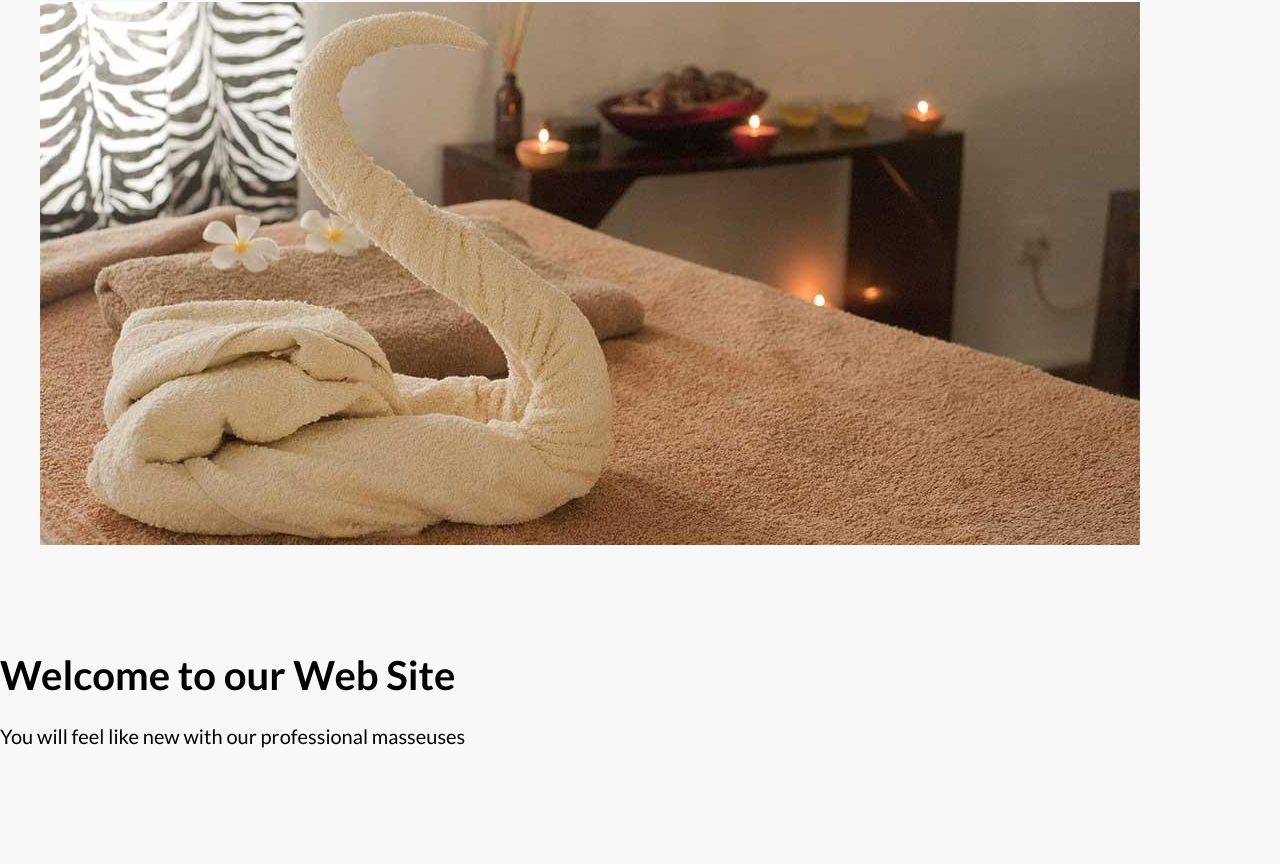
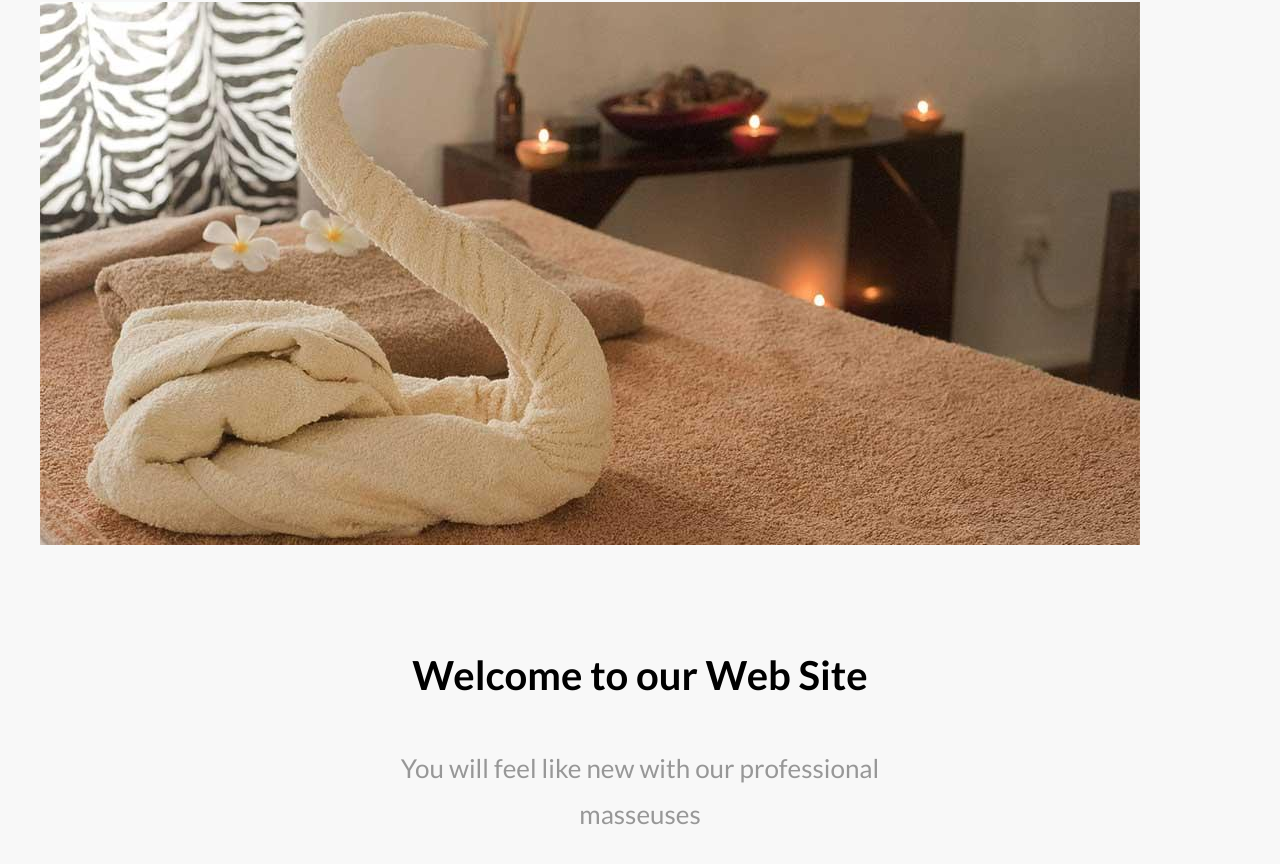
Before and after one commit to ProgrammeRoy/carolinaspaproject, a website: page index.html in a window 1280 px wide. Shown: the part 389-1253 px from the top of the page. Drawn offline with Linux system fonts and the light colour scheme; a web font is replaced by a local one.

Commit message:
add welcome

```diff
--- a/src/scss/app.scss
+++ b/src/scss/app.scss
@@ -1,3 +1,4 @@
 @use 'base';
 @use 'ui/header';
 @use 'ui/social';
+@use 'ui/contenido';
--- /dev/null
+++ b/src/scss/ui/contenido/_bienvenida.scss
@@ -0,0 +1,13 @@
+@use 'base/mixins' as m;
+@use 'base/variables' as v;
+.bienvenida {
+    text-align: center;
+    &__heading {}
+    &__texto {
+        font-size: 2.6rem;
+        color: v.$gris;
+        max-width: 50rem;
+        margin: 4rem auto 0 auto;
+        line-height: 1.8;
+    }
+}
--- /dev/null
+++ b/src/scss/ui/contenido/_index.scss
@@ -0,0 +1 @@
+@forward 'bienvenida';
```
Also changed, not shown: build/css/app.css, 1 other file.
